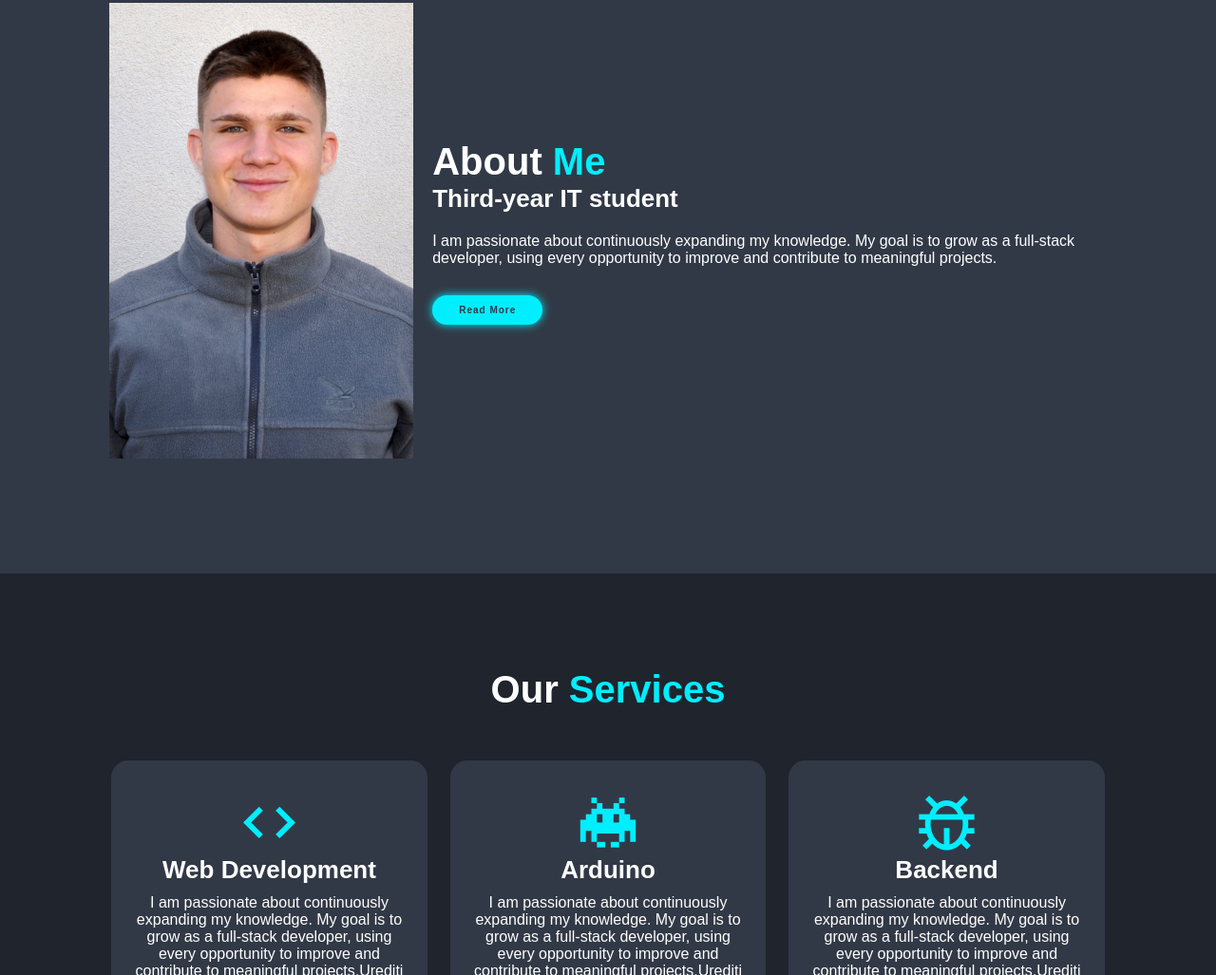
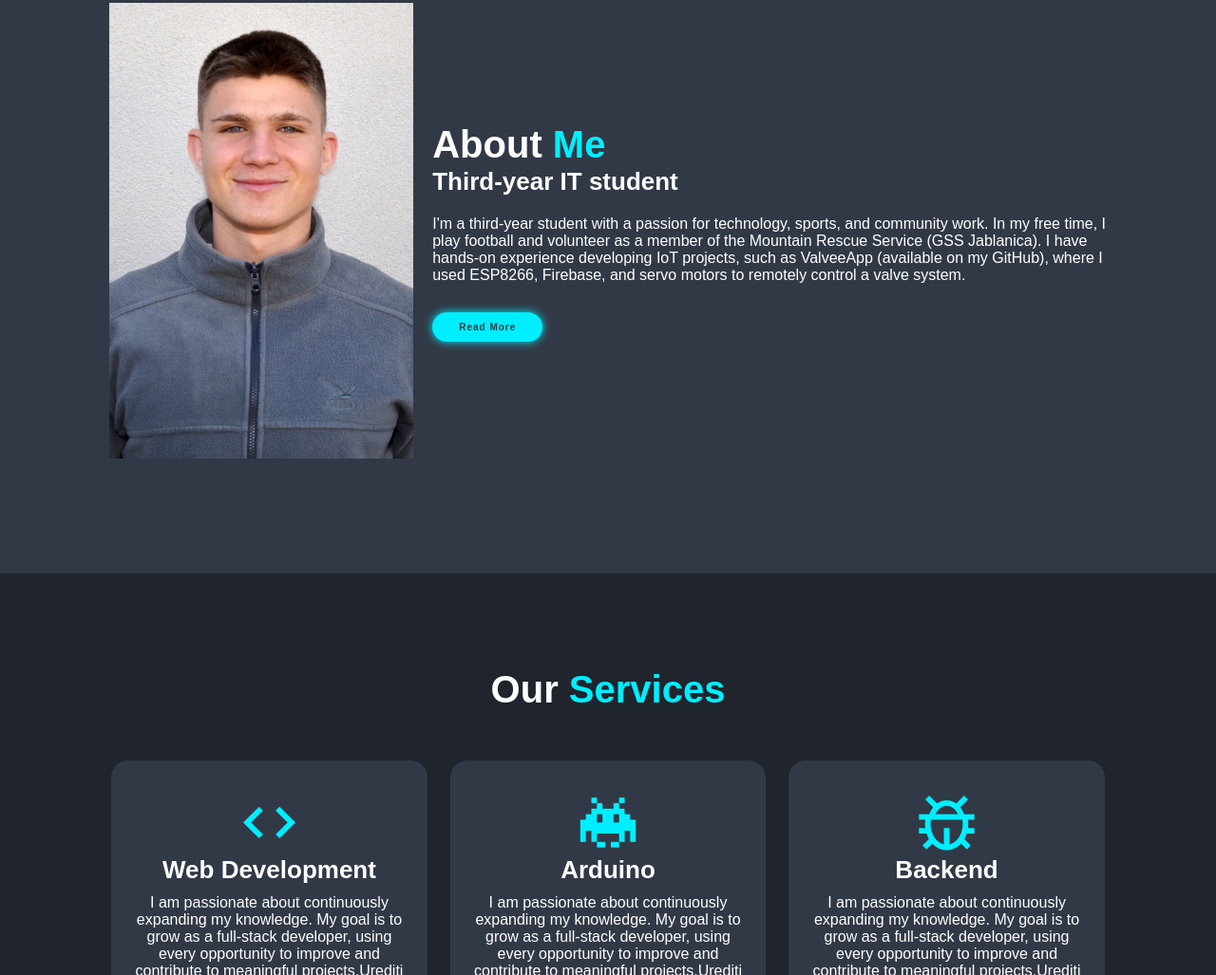
Before and after one commit to AdiJusic22/portfolio-web, a plain HTML site: page index.html in a window 1280 px wide. Shown: the part 996-2023 px from the top of the page at 95% size. Drawn offline with nearby package versions, Linux system fonts and the light colour scheme; a script that the page names is missing; a web font is replaced by a local one.

Commit message:
Updating website

```diff
--- a/index.html
+++ b/index.html
@@ -59,9 +59,11 @@
         <div class="about-content">
             <h2 class="heading">About <span>Me</span></h2>
             <h3>Third-year IT student</h3>
-            <p>I am passionate about continuously expanding my knowledge.
-                My goal is to grow as a full-stack developer, using every opportunity to
-                improve and contribute to meaningful projects.</p>
+            <p>I'm a third-year student with a passion for technology, sports, and community work.
+                 In my free time, I play football and volunteer as a member of the Mountain Rescue Service (GSS Jablanica).
+                  I have hands-on experience developing IoT projects, such as ValveeApp (available on my GitHub),
+                   where I used ESP8266, Firebase, and servo motors to remotely control a valve system.
+               </p>
 
                 <a href="#" class="btn">Read More</a>
         </div>
```
